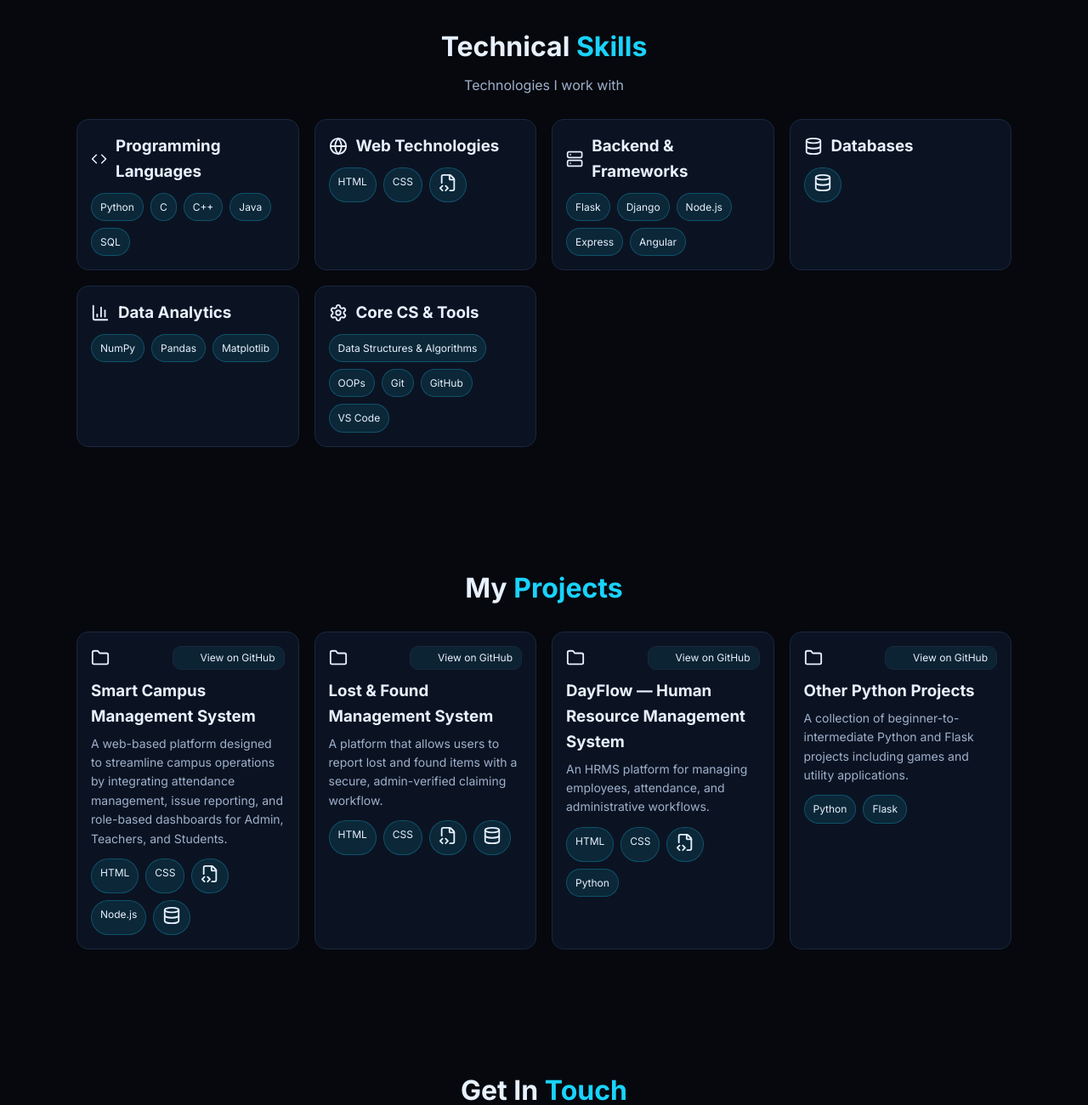
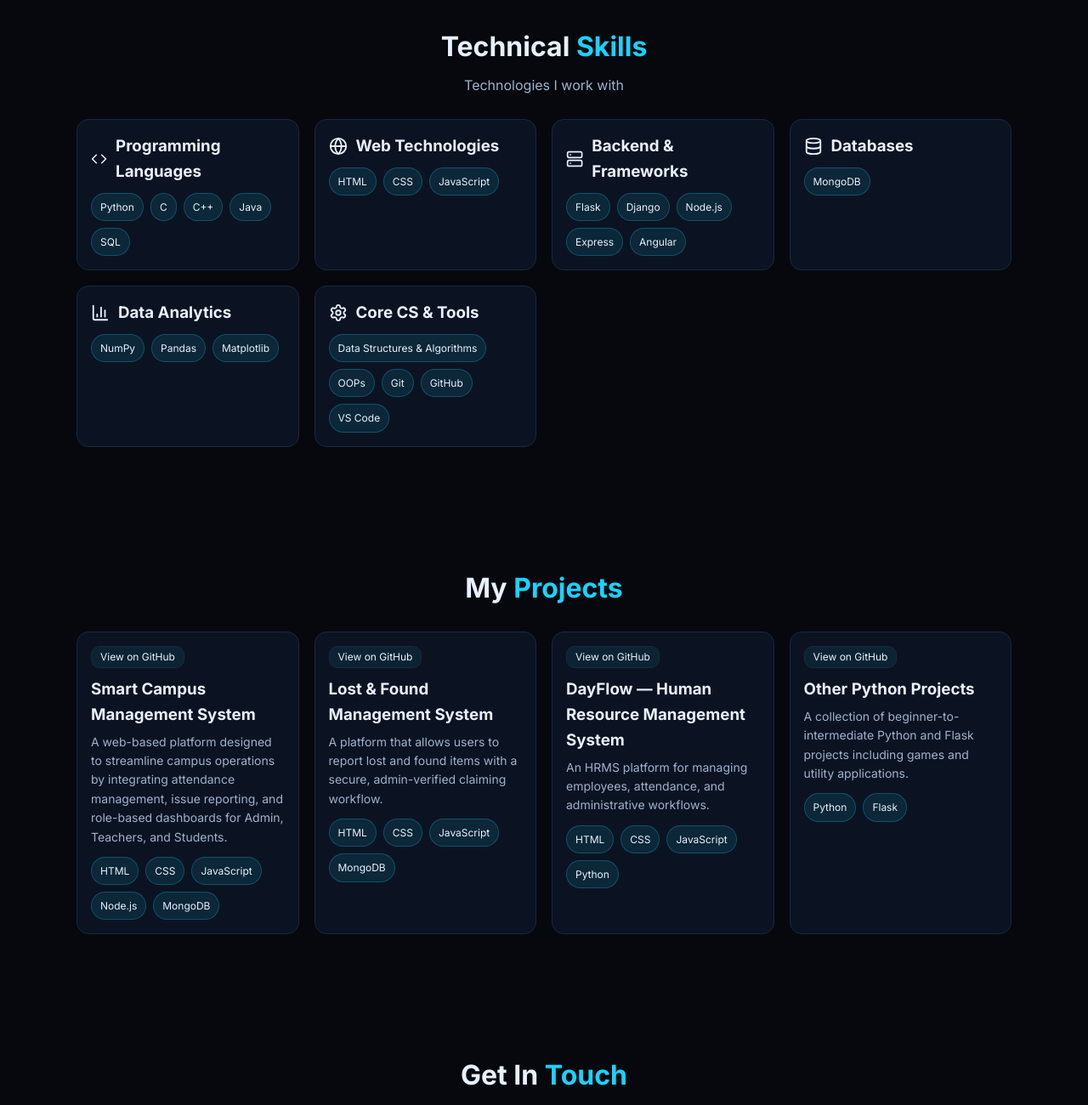
Before and after one commit to rixhabhbabu/rixhabhbabu.github.io, a plain HTML site: page index.html in a window 1280 px wide. Shown: the part 1313-2613 px from the top of the page at 85% size. Drawn offline with nearby package versions, Linux system fonts and the light colour scheme.

Commit message:
remove svg icon

```diff
--- a/index.html
+++ b/index.html
@@ -150,9 +150,7 @@
                         <div class="skill-tags">
                             <span>HTML</span>
                             <span>CSS</span>
-                            <span class="tag-icon" aria-label="JavaScript" title="JavaScript">
-                                <i data-lucide="file-code-2" class="icon"></i>
-                            </span>
+                            <span>JavaScript</span>
                         </div>
                     </div>
 
@@ -176,9 +174,7 @@
                             <h3>Databases</h3>
                         </div>
                         <div class="skill-tags">
-                            <span class="tag-icon" aria-label="MongoDB" title="MongoDB">
-                                <i data-lucide="database" class="icon"></i>
-                            </span>
+                            <span>MongoDB</span>
                         </div>
                     </div>
 
@@ -219,9 +215,7 @@
                 <div class="projects-grid">
                     <article class="project-card">
                         <div class="project-card-header">
-                            <i data-lucide="folder" class="icon"></i>
                             <a class="project-link" href="https://github.com/rixhabhbabu/Smart-Campus.git" target="_blank">
-                                <i data-lucide="github" class="icon"></i>
                                 View on GitHub
                             </a>
                         </div>
@@ -233,21 +227,15 @@
                         <div class="project-tags">
                             <span>HTML</span>
                             <span>CSS</span>
-                            <span class="tag-icon" aria-label="JavaScript" title="JavaScript">
-                                <i data-lucide="file-code-2" class="icon"></i>
-                            </span>
+                            <span>JavaScript</span>
                             <span>Node.js</span>
-                            <span class="tag-icon" aria-label="MongoDB" title="MongoDB">
-                                <i data-lucide="database" class="icon"></i>
-                            </span>
+                            <span>MongoDB</span>
                         </div>
                     </article>
 
                     <article class="project-card">
                         <div class="project-card-header">
-                            <i data-lucide="folder" class="icon"></i>
                             <a class="project-link" href="https://github.com/rixhabhbabu/LostFound.git" target="_blank">
-                                <i data-lucide="github" class="icon"></i>
                                 View on GitHub
                             </a>
                         </div>
@@ -259,20 +247,14 @@
                         <div class="project-tags">
                             <span>HTML</span>
                             <span>CSS</span>
-                            <span class="tag-icon" aria-label="JavaScript" title="JavaScript">
-                                <i data-lucide="file-code-2" class="icon"></i>
-                            </span>
-                            <span class="tag-icon" aria-label="MongoDB" title="MongoDB">
-                                <i data-lucide="database" class="icon"></i>
-                            </span>
+                            <span>JavaScript</span>
+                            <span>MongoDB</span>
                         </div>
                     </article>
 
                     <article class="project-card">
                         <div class="project-card-header">
-                            <i data-lucide="folder" class="icon"></i>
                             <a class="project-link" href="https://github.com/rixhabhbabu/Dayflow.git" target="_blank">
-                                <i data-lucide="github" class="icon"></i>
                                 View on GitHub
                             </a>
                         </div>
@@ -283,18 +265,14 @@
                         <div class="project-tags">
                             <span>HTML</span>
                             <span>CSS</span>
-                            <span class="tag-icon" aria-label="JavaScript" title="JavaScript">
-                                <i data-lucide="file-code-2" class="icon"></i>
-                            </span>
+                            <span>JavaScript</span>
                             <span>Python</span>
                         </div>
                     </article>
 
                     <article class="project-card">
                         <div class="project-card-header">
-                            <i data-lucide="folder" class="icon"></i>
                             <a class="project-link" href="https://github.com/rixhabhbabu/Projects.git" target="_blank">
-                                <i data-lucide="github" class="icon"></i>
                                 View on GitHub
                             </a>
                         </div>
--- a/style.css
+++ b/style.css
@@ -276,7 +276,6 @@ section {
 	box-shadow: 0 0 24px rgba(25, 211, 255, 0.25);
 }
 
-.home-card:hover,
 .about-card-icon,
 .skill-card-header,
 .project-card-header {
```
